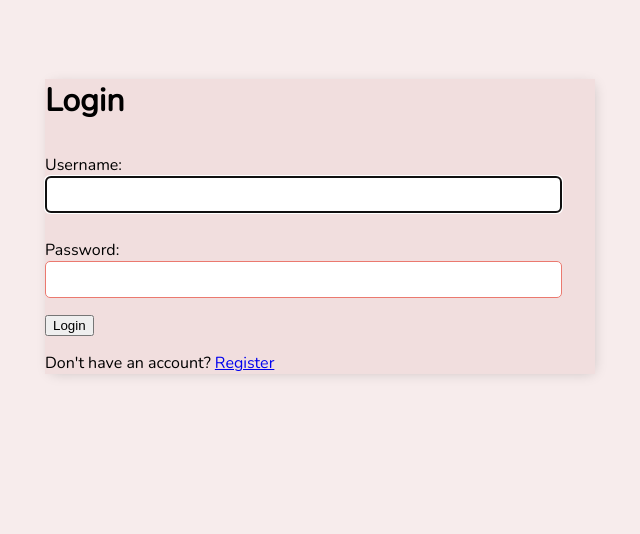
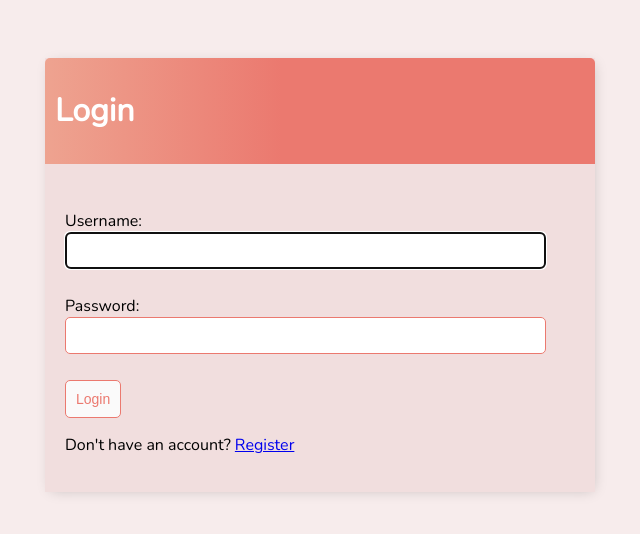
Before and after one commit to wujiaan2022/To-Do-PP4, a Django app: page /login/ in a window 1280 px wide. Shown: the top 534 px of the page, without its empty margins (320-960 px from the left). Run offline with Django 3.2, Linux system fonts and the light colour scheme.

Commit message:
modify other htmls to keep the style consistent

```diff
--- a/ToDoApp/templates/ToDoApp/login.html
+++ b/ToDoApp/templates/ToDoApp/login.html
@@ -1,14 +1,18 @@
 {% extends 'ToDoApp/main.html' %}
 {% block content %}
 
+<div class="header-bar">
     <h1>Login</h1>
+</div>
 
+<div class="card-body">
     <form action="" method="POST">
         {% csrf_token %}
         {{form.as_p}}
-    <input type="submit" value="Login">
+        <input class="button" type="submit" value="Login">
     </form>
 
     <p>Don't have an account? <a href="{% url 'register' %}">Register</a></p>
+</div>
 
 {% endblock content %}
--- a/ToDoApp/templates/ToDoApp/main.html
+++ b/ToDoApp/templates/ToDoApp/main.html
@@ -120,6 +120,7 @@
             border-radius: 5px;
             cursor: pointer;
             text-decoration: none;
+            margin-top: 10px;
         }
 
         .card-body {
--- a/ToDoApp/templates/ToDoApp/task_form.html
+++ b/ToDoApp/templates/ToDoApp/task_form.html
@@ -2,7 +2,7 @@
 {% block content %}
 
 <div class="header-bar">
-    <a href="{% url 'tasks' %}">&#8592; Back</a>
+    <a href="{% url 'tasks' %}">&#8592; Go Back</a>
 </div>
 
 <div class="card-body">
--- a/ToDoApp/templates/ToDoApp/task_list.html
+++ b/ToDoApp/templates/ToDoApp/task_list.html
@@ -16,7 +16,7 @@
 <div id="search-add-wrapper">
     <form method="GET" style="margin-top: 20px; display: flex;">
         <input type='text' name='search-area' value="{{search_input}}">
-        <input class="button" type='submit' value='Search'>
+        <input style="margin-left: 10px;" class="button" type='submit' value='Search'>
     </form>
     <a id="add-link" href="{% url 'task-create' %}">&#43;</a>
 </div>
```
Also changed, not shown: ToDoApp/templates/ToDoApp/register.html (+20 -7 lines), ToDoApp/templates/ToDoApp/task_confirm_delete.html (+10 -7 lines). Lines whose indentation alone changed are shown as unchanged.
